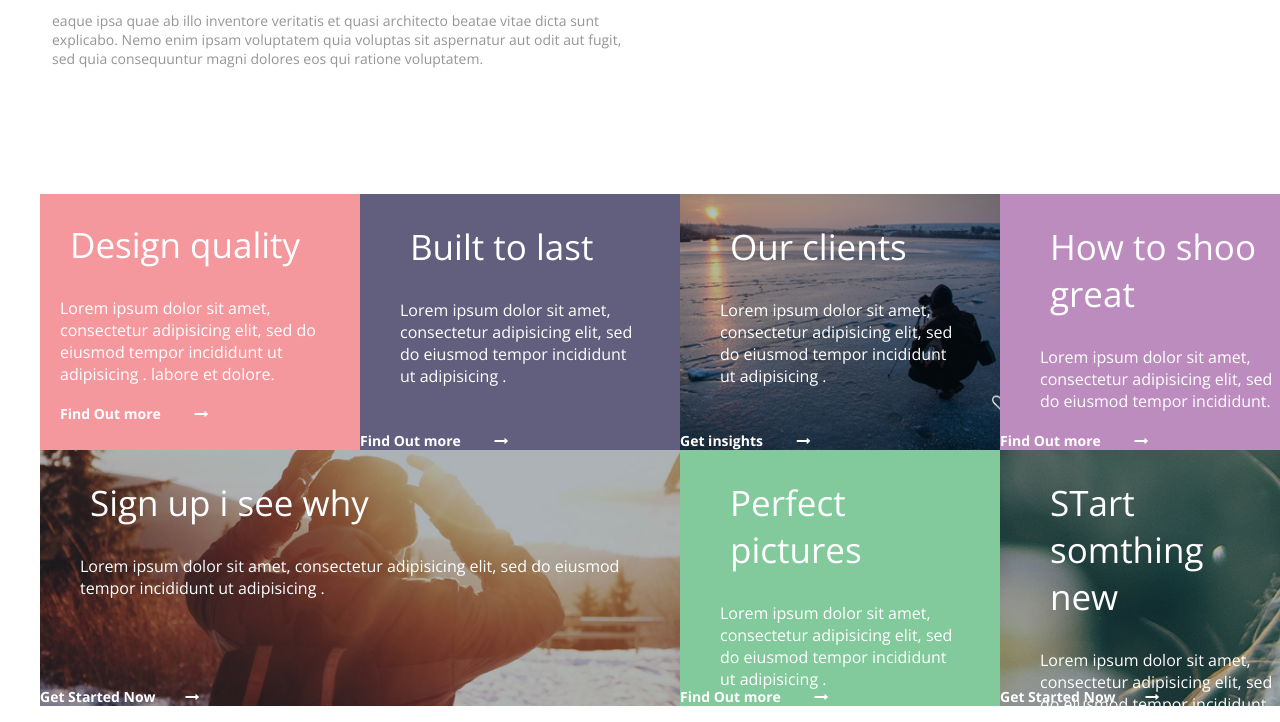
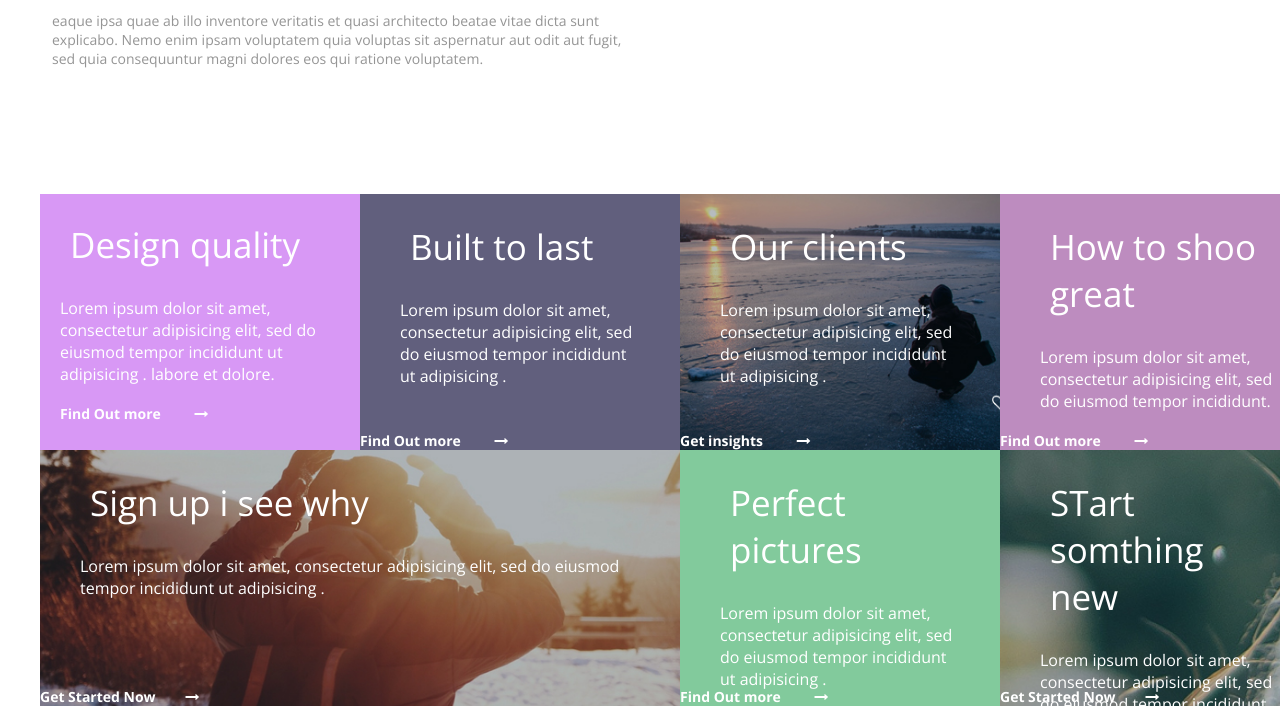
Before and after one commit to AgnieszkaWakula/Perfect_project2, a website: page index.html in a window 1280 px wide. In both pictures the pointer is over the element 200 px from the left and 1663 px from the top of the page. Shown: the part 1341-2063 px from the top of the page. Drawn offline with nearby package versions, Linux system fonts and the light colour scheme.

Commit message:
add gallery color hover

```diff
--- a/css/style.css
+++ b/css/style.css
@@ -194,6 +194,10 @@ container {
 }
 .gallery .col1 {
 	background-color: #f5989d;
+	transition: all ease .5s;
+}
+.gallery .col1:hover {
+	background-color: #d898f5;
 }
 .gallery .col2 {
 	background-color: #615f7d;
```
